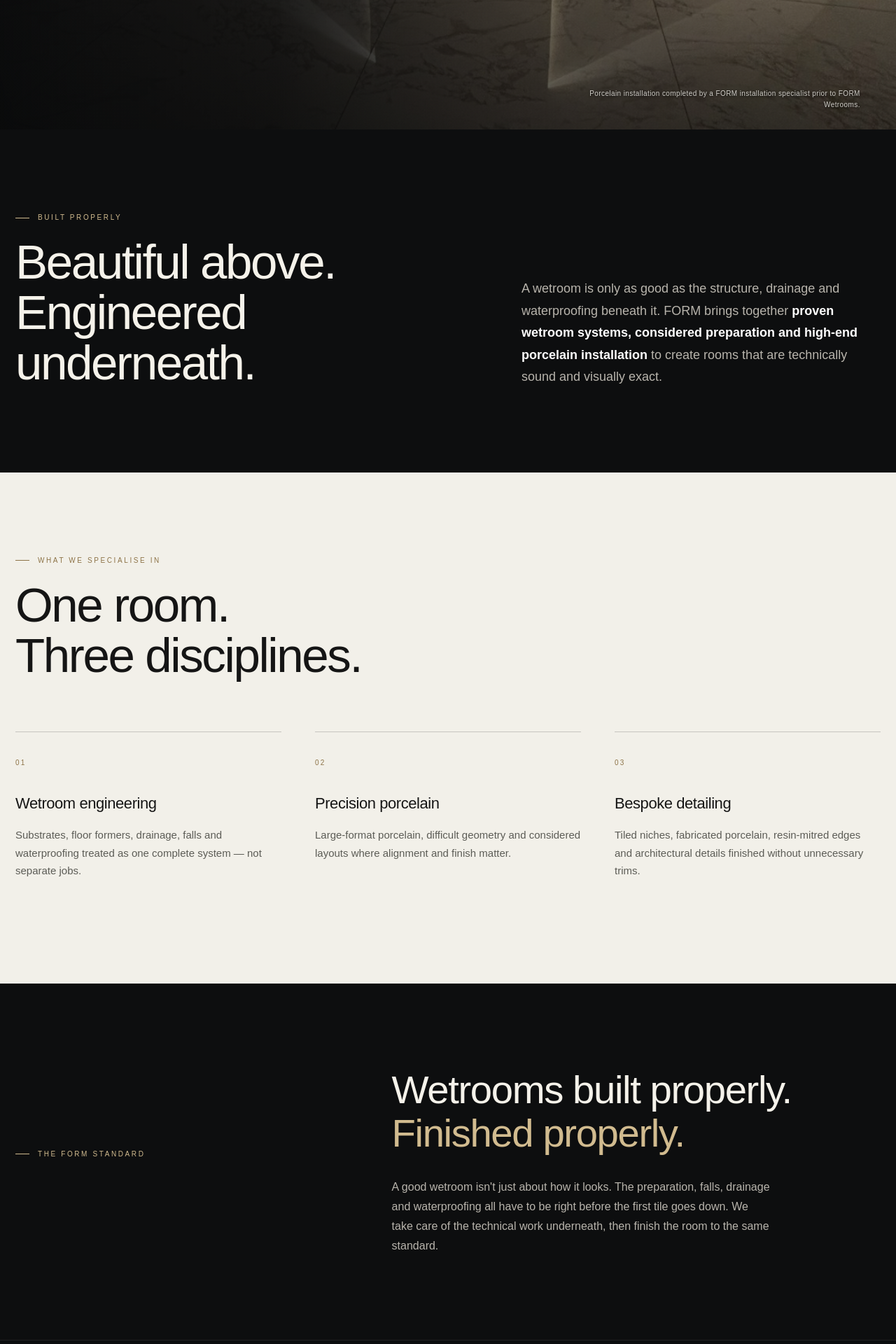
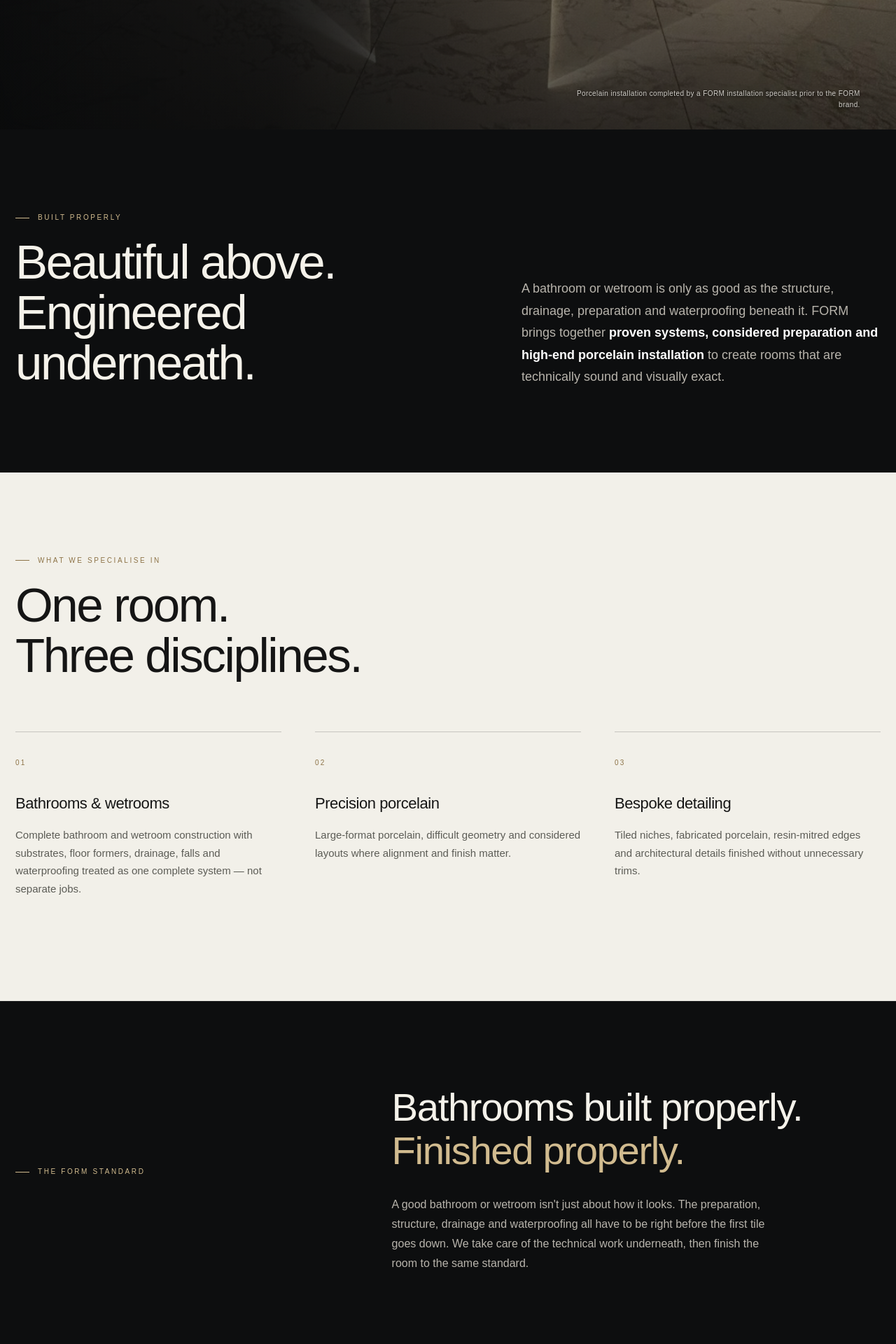
Before and after one commit to paulthetiler/Form-wetrooms, a Next.js app: page / in a window 1280 px wide. Shown: the part 740-2660 px from the top of the page at 70% size. Built offline with nearby package versions, Linux system fonts and the light colour scheme.

Commit message:
Broaden FORM homepage to bathrooms, wetrooms and bespoke tiling

```diff
--- a/app/page.tsx
+++ b/app/page.tsx
@@ -11,12 +11,12 @@ export default function Home() {
         <section className="hero">
           <div className="hero-media" />
           <div className="wrap hero-content">
-            <div className="kicker">Specialist wetrooms · Cheshire</div>
+            <div className="kicker">Bathrooms · Wetrooms · Bespoke Tiling · Cheshire</div>
             <div className="hero-logo">
               <FormLogo variant="hero" />
             </div>
             <p className="hero-copy">
-              Specialist wetroom construction and precision porcelain
+              Bespoke bathrooms, engineered wetrooms and precision porcelain
               installation for clients who care as much about what sits beneath
               the tile as the finish above it.
             </p>
@@ -26,7 +26,7 @@ export default function Home() {
           </div>
           <div className="hero-credit">
             Porcelain installation completed by a FORM installation specialist
-            prior to FORM Wetrooms.
+            prior to the FORM brand.
           </div>
         </section>
         <section id="approach">
@@ -41,11 +41,12 @@ export default function Home() {
             </div>
             <div className="intro-copy">
               <p>
-                A wetroom is only as good as the structure, drainage and
-                waterproofing beneath it. FORM brings together{" "}
+                A bathroom or wetroom is only as good as the structure,
+                drainage, preparation and waterproofing beneath it. FORM brings
+                together{" "}
                 <strong>
-                  proven wetroom systems, considered preparation and high-end
-                  porcelain installation
+                  proven systems, considered preparation and high-end porcelain
+                  installation
                 </strong>{" "}
                 to create rooms that are technically sound and visually exact.
               </p>
@@ -63,10 +64,11 @@ export default function Home() {
             <div className="expertise-grid">
               <article className="card">
                 <div className="num">01</div>
-                <h3>Wetroom engineering</h3>
+                <h3>Bathrooms &amp; wetrooms</h3>
                 <p>
-                  Substrates, floor formers, drainage, falls and waterproofing
-                  treated as one complete system — not separate jobs.
+                  Complete bathroom and wetroom construction with substrates,
+                  floor formers, drainage, falls and waterproofing treated as
+                  one complete system — not separate jobs.
                 </p>
               </article>
               <article className="card">
@@ -93,14 +95,14 @@ export default function Home() {
             <div className="section-label">The FORM standard</div>
             <div>
               <div className="quote">
-                Wetrooms built properly.
+                Bathrooms built properly.
                 <br />
                 <em>Finished properly.</em>
               </div>
               <p>
-                A good wetroom isn&apos;t just about how it looks. The
-                preparation, falls, drainage and waterproofing all have to be
-                right before the first tile goes down. We take care of the
+                A good bathroom or wetroom isn&apos;t just about how it looks.
+                The preparation, structure, drainage and waterproofing all have
+                to be right before the first tile goes down. We take care of the
                 technical work underneath, then finish the room to the same
                 standard.
               </p>
@@ -169,7 +171,7 @@ export default function Home() {
                 <strong>Architectural porcelain installation</strong>
                 <span>
                   Example of high-end work completed by a FORM installation
-                  specialist prior to the FORM Wetrooms brand.
+                  specialist prior to the FORM brand.
                 </span>
               </div>
             </div>
@@ -179,7 +181,7 @@ export default function Home() {
           <div className="wrap cta-grid">
             <div>
               <div className="section-label">Start a project</div>
-              <h2>Planning a wetroom?</h2>
+              <h2>Planning a bathroom or wetroom?</h2>
             </div>
             <div>
               <p>
@@ -192,7 +194,7 @@ export default function Home() {
                 className="btn"
                 href="https://www.paulthetiler.co.uk/project-estimate/"
               >
-                Use the wetroom estimator
+                Estimate your project
               </a>
               <div className="cta-note">
                 A quick first step — not a generic square-metre calculator.
```
